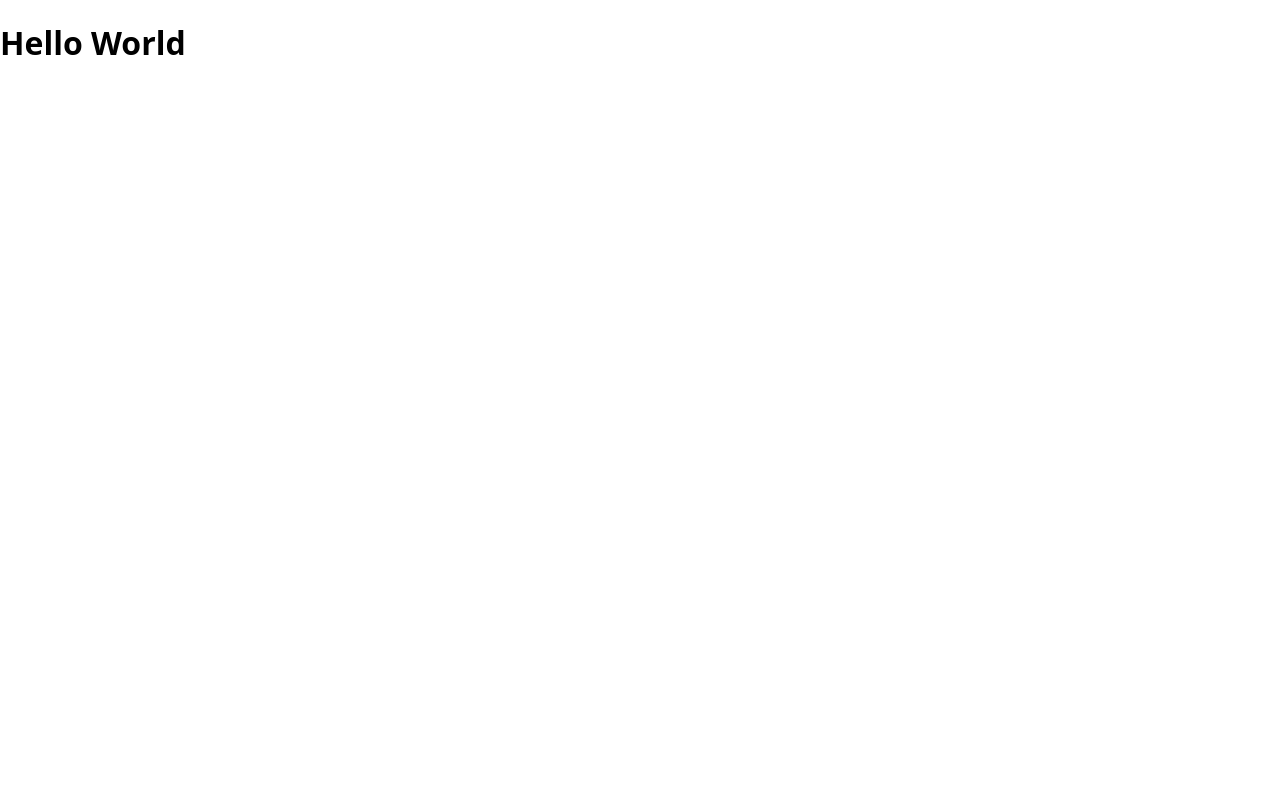
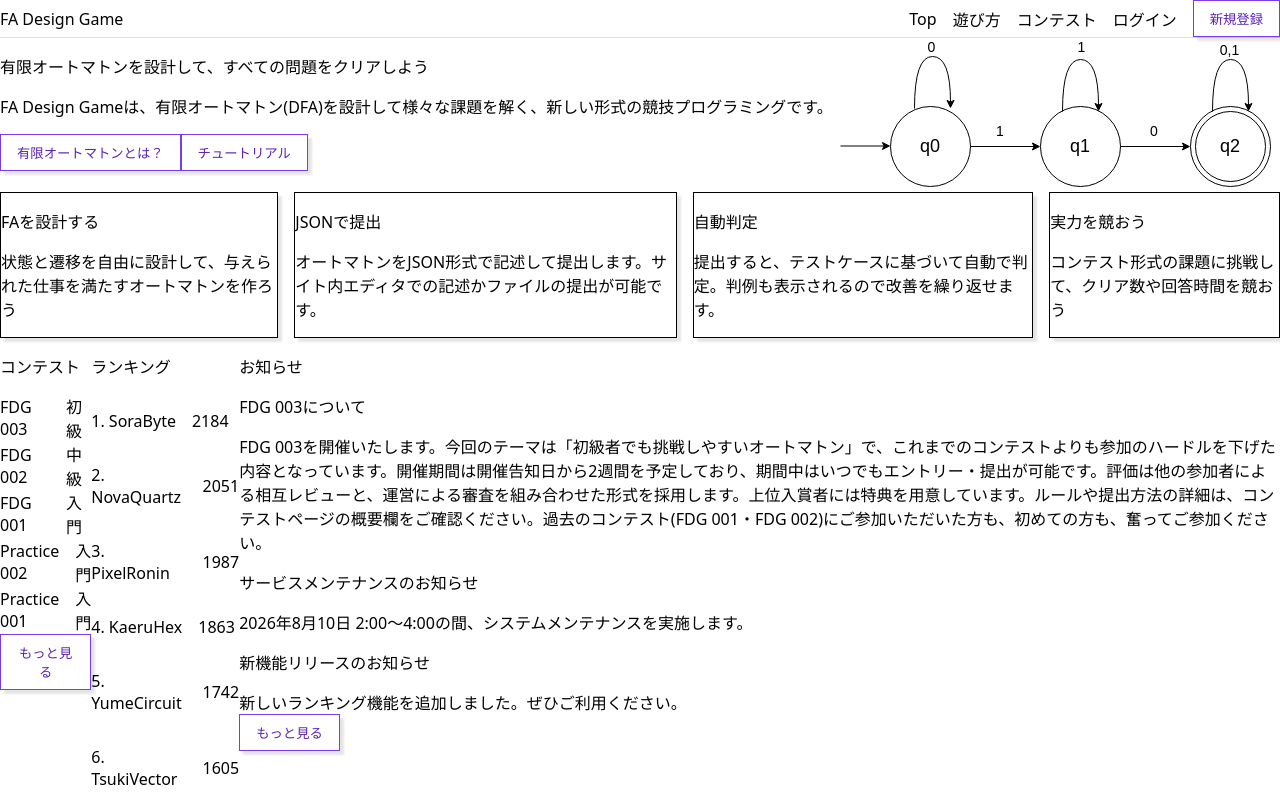
Before and after one commit to automaton-games/fa-design-game, a React (Vite) app in the folder frontend/: page / in a window 1280 px wide. Shown: the top 800 px of the page. Built offline with nearby package versions, Linux system fonts and the light colour scheme.

Commit message:
App.tsxにtopページを追加

```diff
--- a/frontend/src/App.tsx
+++ b/frontend/src/App.tsx
@@ -1,5 +1,11 @@
+import Top from "./features/top/screens/page";
+
 function App() {
-  return <h1>Hello World</h1>
+  return (
+    <>
+      <Top />
+    </>
+  );
 }
 
-export default App
+export default App;
```
